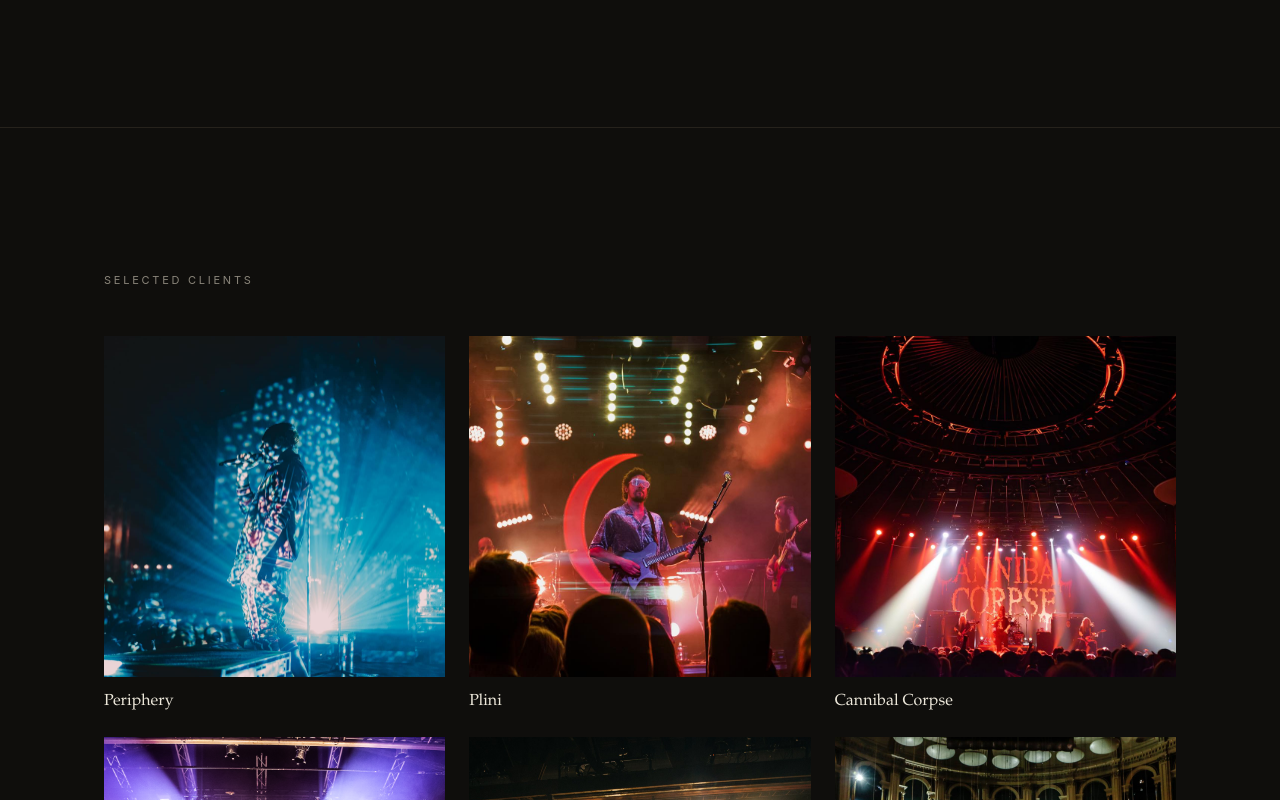
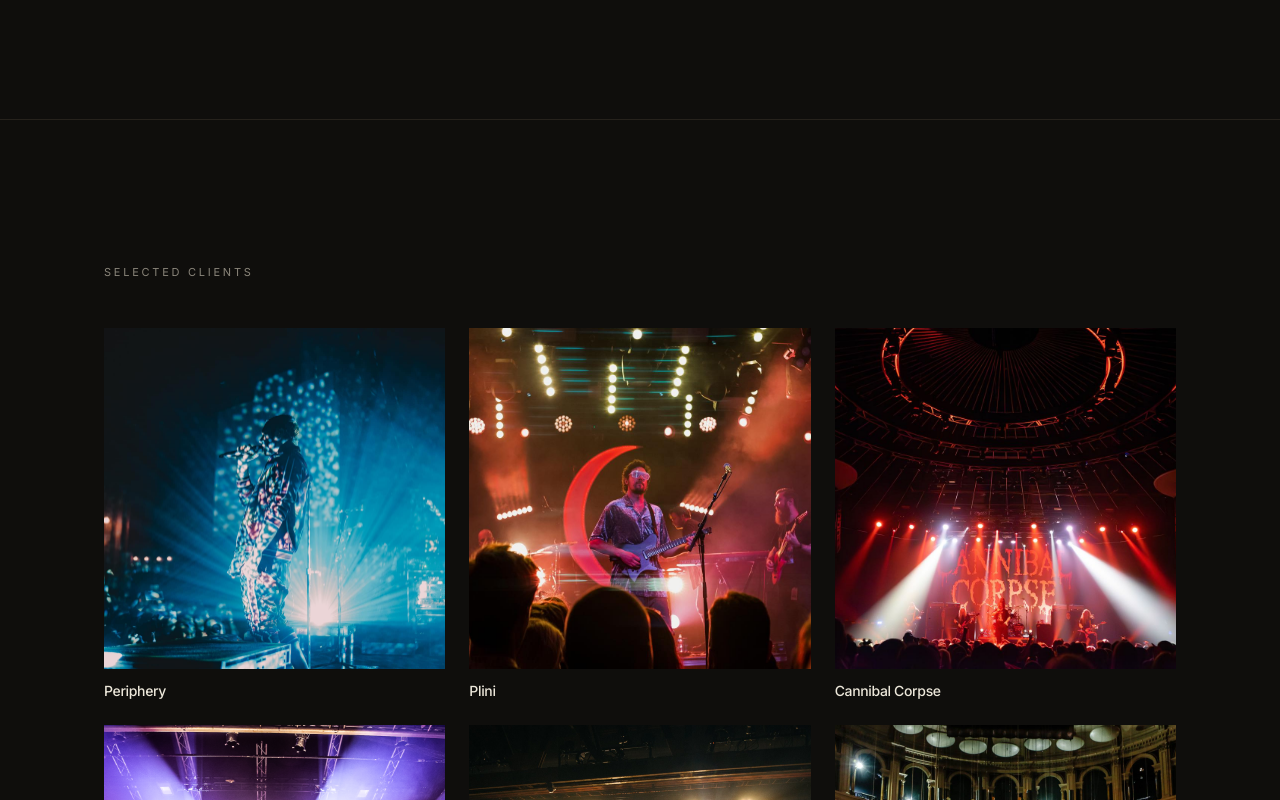
Before and after one commit to holjeffcomb/jeff-portfolio, a Next.js app: page / in a window 1280 px wide. Shown: the part 1580-2380 px from the top of the page. Built offline with nearby package versions, Linux system fonts and the light colour scheme.

Commit message:
update typography, add favicon

```diff
--- a/app/globals.css
+++ b/app/globals.css
@@ -8,18 +8,18 @@
 @theme inline {
   --color-background: var(--background);
   --color-foreground: var(--foreground);
-  --font-serif: "Iowan Old Style", "Palatino Linotype", "Book Antiqua", Palatino,
-    Georgia, "Times New Roman", serif;
-  --font-sans: -apple-system, BlinkMacSystemFont, "Inter", "Segoe UI", Roboto,
-    system-ui, sans-serif;
+  --font-sans: var(--font-inter), -apple-system, BlinkMacSystemFont, "Inter",
+    "Segoe UI", Roboto, system-ui, sans-serif;
+  --font-display: var(--font-dm-serif), "Times New Roman", Georgia, serif;
 }
 
 body {
   background: var(--background);
   color: var(--foreground);
   font-family: var(--font-sans);
-  font-feature-settings: "ss01", "cv11";
+  font-feature-settings: "cv11", "ss01", "ss03";
 }
+
 
 ::selection {
   background: #b89968;
--- a/app/layout.tsx
+++ b/app/layout.tsx
@@ -1,6 +1,21 @@
 import type { Metadata } from "next";
+import { Inter, DM_Serif_Display } from "next/font/google";
 import { Analytics } from "@vercel/analytics/next";
 import "./globals.css";
+
+const inter = Inter({
+  subsets: ["latin"],
+  weight: ["200", "300", "400", "500", "600"],
+  variable: "--font-inter",
+  display: "swap",
+});
+
+const dmSerifDisplay = DM_Serif_Display({
+  subsets: ["latin"],
+  weight: ["400"],
+  variable: "--font-dm-serif",
+  display: "swap",
+});
 
 export const metadata: Metadata = {
   title: "Jeff Holcomb · Lighting Designer",
@@ -21,7 +36,7 @@ export default function RootLayout({
   children: React.ReactNode;
 }>) {
   return (
-    <html lang="en">
+    <html lang="en" className={`${inter.variable} ${dmSerifDisplay.variable}`}>
       <body className="antialiased">
         {children}
         <Analytics />
--- a/app/page.tsx
+++ b/app/page.tsx
@@ -57,7 +57,7 @@ export default function Home() {
       {/* Top bar */}
       <header className="fixed top-0 left-0 right-0 z-50 backdrop-blur-md bg-[#0f0e0c]/70 border-b border-[#26221c]/60">
         <div className="max-w-6xl mx-auto px-6 md:px-10 h-14 flex items-center justify-between">
-          <a href="#top" className="font-serif text-base tracking-wide">
+          <a href="#top" className="text-base font-medium tracking-tight">
             Jeff Holcomb
           </a>
           <div className="flex items-center gap-3">
@@ -96,13 +96,13 @@ export default function Home() {
                 priority
               />
               <div>
-                <h1 className="font-serif text-6xl md:text-7xl lg:text-8xl font-light tracking-[-0.02em] leading-[0.95]">
+                <h1 className="font-display text-6xl md:text-7xl lg:text-8xl font-normal tracking-[-0.02em] leading-[0.95]">
                   Jeff Holcomb
                 </h1>
-                <p className="mt-8 text-lg md:text-xl text-[#c9c2b3]">
+                <p className="mt-8 text-lg md:text-xl text-[#c9c2b3] font-light">
                   Lighting design, programming, and operation.
                 </p>
-                <p className="mt-3 text-base text-[#8a857a]">
+                <p className="mt-3 text-base text-[#8a857a] font-light">
                   Tours, festivals, and live production.
                 </p>
               </div>
@@ -135,9 +135,9 @@ export default function Home() {
                     />
                   </div>
                   <figcaption className="mt-4 flex items-baseline justify-between gap-4">
-                    <h3 className="font-serif text-base md:text-lg shrink-0">
+                    <h3 className="text-sm md:text-base shrink-0 tracking-tight font-medium">
                       {v.artist}
-                      <span className="text-[#8a857a]"> · {v.title}</span>
+                      <span className="text-[#8a857a] font-light"> · {v.title}</span>
                     </h3>
                     {v.note && (
                       <span className="text-[11px] uppercase tracking-wider text-[#8a857a] text-right">
@@ -168,7 +168,7 @@ export default function Home() {
               />
             </div>
             <div className="space-y-5 text-[#c9c2b3] leading-relaxed">
-              <p className="font-serif text-2xl md:text-3xl text-[#ece7da] leading-snug">
+              <p className="text-2xl md:text-3xl text-[#ece7da] leading-snug tracking-[-0.02em] font-light">
                 I work with touring artists on lighting design, programming,
                 and operation.
               </p>
@@ -203,7 +203,7 @@ export default function Home() {
                     {c.photographer}
                   </span>
                 </div>
-                <p className="mt-3 font-serif text-base text-[#ece7da]">
+                <p className="mt-3 text-sm text-[#ece7da] tracking-tight font-medium">
                   {c.name}
                 </p>
               </li>
@@ -216,7 +216,7 @@ export default function Home() {
       <section id="contact" className="border-t border-[#26221c]">
         <div className="max-w-3xl mx-auto px-6 md:px-10 py-28 md:py-36 text-center">
           <p className={`${sectionLabel} mb-6`}>Contact</p>
-          <h2 className="font-serif text-4xl md:text-6xl font-light leading-[1.05] tracking-[-0.01em]">
+          <h2 className="font-display text-5xl md:text-7xl font-normal leading-[1.05] tracking-[-0.02em]">
             Get in touch.
           </h2>
           <p className="mt-8 text-[#c9c2b3] leading-relaxed max-w-xl mx-auto">
```
Also changed, not shown: app/icon.svg (added).
